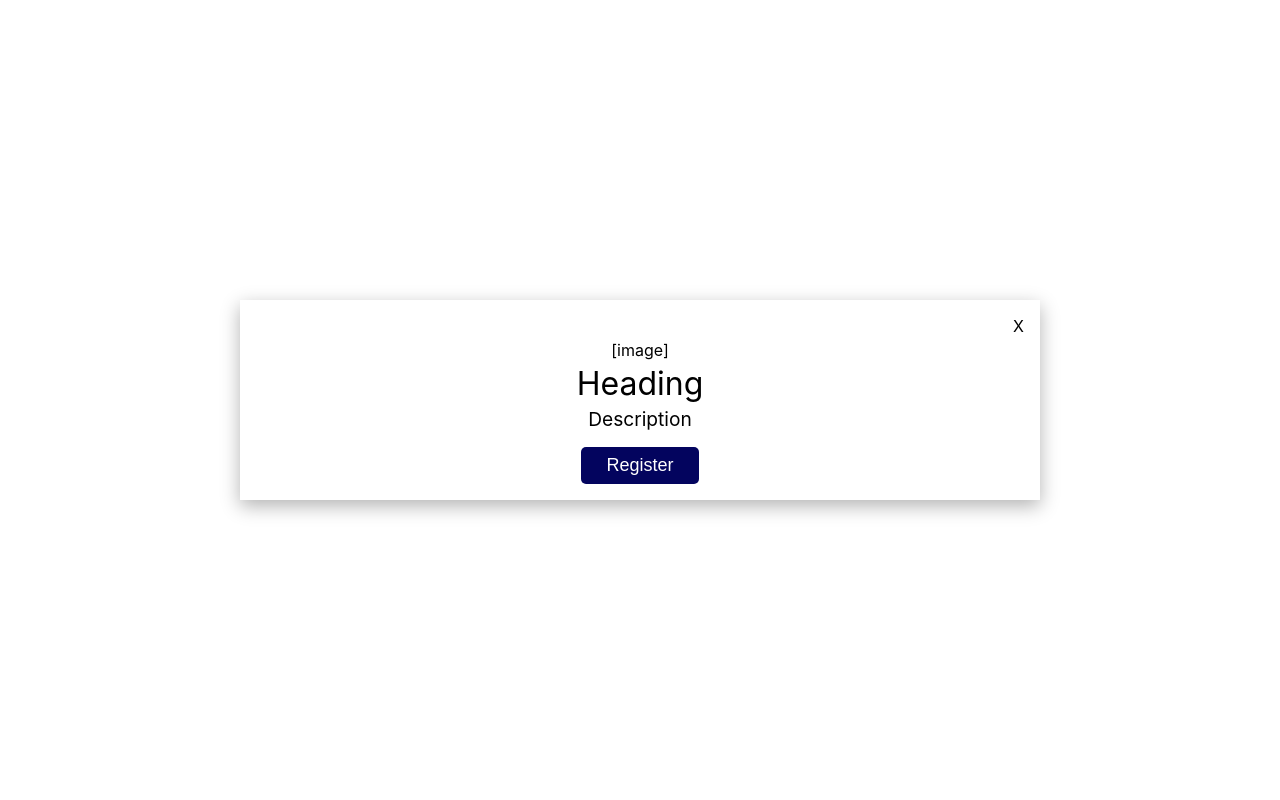
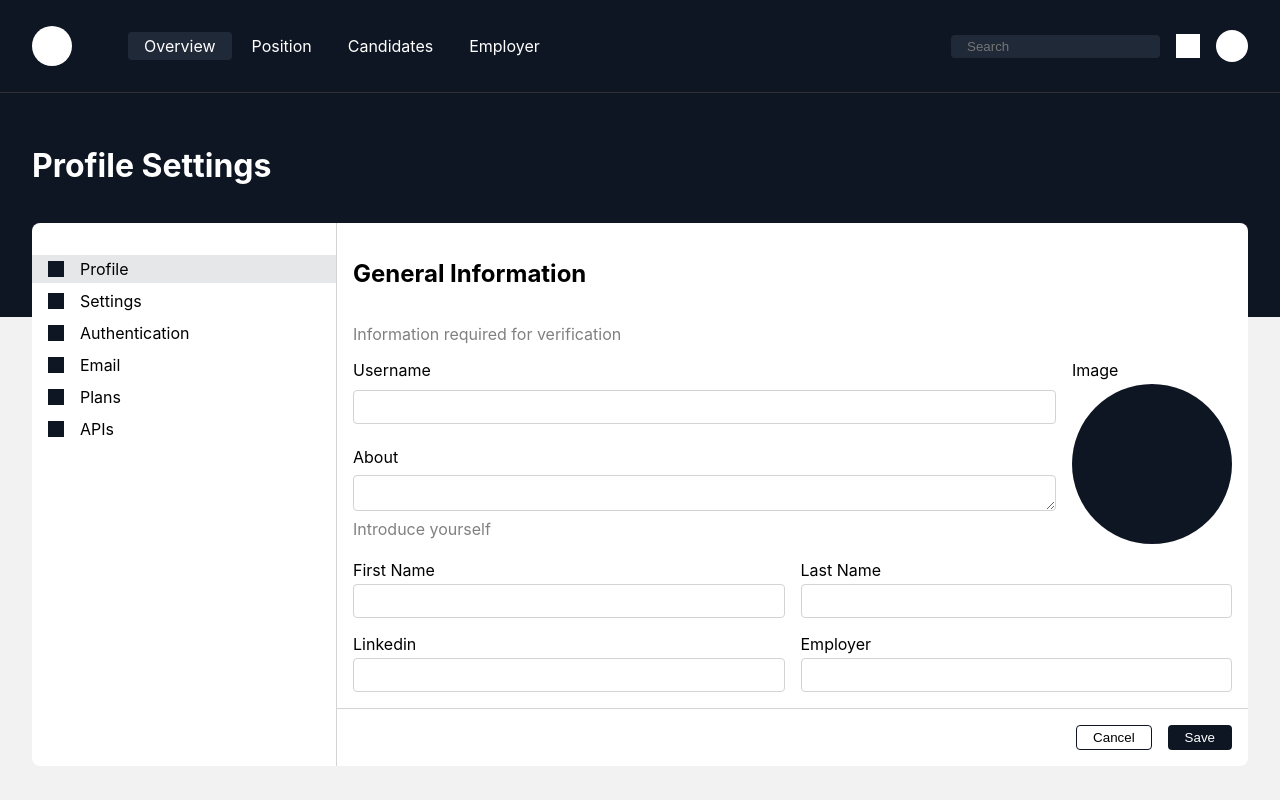
Before and after one commit to razakhalid/react-design-patterns, a React (Create React App) app: page / in a window 1280 px wide. Built offline with nearby package versions, Linux system fonts and the light colour scheme.

Commit message:
completed project

```diff
--- a/src/components/ComponentRenderer.jsx
+++ b/src/components/ComponentRenderer.jsx
@@ -44,6 +44,7 @@ import {Profile} from "./center-pattern/start";
 import {NewProductsList} from "./media-wrapper-pattern/start";
 import {HeroPage} from "./cover-pattern/start";
 import {Modal21} from "./modal/modal";
+import {MainPage} from "./project/main";
 
 // LAYOUT COMPONENT PATTERNS
 const LeftSideComp = ({ title }) => {
@@ -341,7 +342,10 @@ export function ComponentRenderer() {
             {/*<HeroPage></HeroPage>*/}
 
             {/*  Modal  */}
-            <Modal21></Modal21>
+            {/*<Modal21></Modal21>*/}
+
+            {/*  Project  */}
+            <MainPage></MainPage>
         </>
     );
 }
--- a/src/components/columns-pattern/start.jsx
+++ b/src/components/columns-pattern/start.jsx
@@ -4,7 +4,7 @@ import {spaceSchema} from "../common/spaces";
 import {Layers} from "../layers-pattern/start";
 
 export const Columns = styled.div`
-  --columns: ${ ({ columns = 1 }) => columns }
+  --columns: ${ ({ columns = 1 }) => columns };
   display: grid;
   gap: ${(props) => spaceSchema[props.gutter] || spaceSchema.l};
   grid-template-columns: repeat(var(--columns), 1fr);
--- a/src/components/inline-pattern/start.jsx
+++ b/src/components/inline-pattern/start.jsx
@@ -32,7 +32,6 @@ export const Inline = styled(InlineBundle)`
 
   > * {
     min-width: fit-content;
-    flex-basis: calc((40rem - (100% - var(--gutter)))  * 999);
   }
 
   ${({switchAt}) => switchAt && responsive}
--- /dev/null
+++ b/src/components/project/buttons.jsx
@@ -0,0 +1,22 @@
+import {Inline} from "../inline-pattern/start";
+import {Pad} from "../pad-pattern/start";
+import {styled} from "styled-components";
+
+const Button = styled(Pad).attrs(() => ({
+    as: "button",
+    padding: ["s", "l"]
+}))`
+    border-radius: 0.25rem;
+    border: ${ props => props.primary ? "1px solid transparent" : "1px solid #0f1623"};
+    background: ${ props => props.primary ? "#0f1623" : "white" };
+    color: ${ props => props.primary ? "white" : "black"};
+`;
+
+export const Buttons = () => {
+    return (
+        <Inline as={Pad} padding="l" gutter="l" justify="end">
+            <Button>Cancel</Button>
+            <Button primary>Save</Button>
+        </Inline>
+    )
+}
--- /dev/null
+++ b/src/components/project/content.jsx
@@ -0,0 +1,40 @@
+import {styled} from "styled-components";
+import {Pad} from "../pad-pattern/start";
+import {Split} from "../split-pattern/start";
+import {Center} from "../center-pattern/start";
+import {Layers} from "../layers-pattern/start";
+import {SideBar} from "./sidebar";
+import {RightSide} from "./right-side";
+
+export const ContentArea = styled(Pad).attrs(() => ({
+    padding: "xl"
+}))`
+    background-image: linear-gradient(to bottom, #0f1623 14rem, rgb(242,242,242) 14rem);
+`;
+
+const SettingsHeader = styled.header`
+    color: white;
+`
+
+const SettingsPane = styled.main`
+    background: white;
+    border-radius: 0.5rem;
+`
+
+export const Content = () => {
+    return (
+        <ContentArea>
+            <Center as={Layers} gutter="l" maxWidth="85rem">
+                <SettingsHeader>
+                    <h1>Profile Settings</h1>
+                </SettingsHeader>
+                <SettingsPane>
+                    <Split gutter="none" fraction="1/4">
+                        <SideBar/>
+                        <RightSide/>
+                    </Split>
+                </SettingsPane>
+            </Center>
+        </ContentArea>
+    )
+}
--- /dev/null
+++ b/src/components/project/logo.jsx
@@ -0,0 +1,9 @@
+import {styled} from 'styled-components';
+
+export const Logo = styled.div`
+    --size: ${ props => props.size };
+    background: ${ props => props.inverse ? "#0F1623" : "white" };
+    width: var(--size);
+    height: var(--size);
+    ${(props) => !props.square && "border-radius: 50%;"}
+`;
--- /dev/null
+++ b/src/components/project/main.jsx
@@ -0,0 +1,11 @@
+import {MenuBar} from "./menu";
+import {Content} from "./content";
+
+export const MainPage = () => {
+    return (
+        <>
+            <MenuBar/>
+            <Content/>
+        </>
+    )
+}
--- /dev/null
+++ b/src/components/project/menu.jsx
@@ -0,0 +1,56 @@
+import {Inline} from "../inline-pattern/start";
+import {Pad} from "../pad-pattern/start";
+import {styled} from "styled-components";
+import {Logo} from "./logo";
+
+const Menu = styled(Inline).attrs(() => ({
+    as: Pad,
+    padding: ["l", "xl"],
+    gutter: "l",
+    align: "center",
+    stretch: 1
+}))`
+    background: #0F1623;
+    color: white;
+    border-block-end: 1px solid #303030;
+`;
+
+const Item = styled(Pad).attrs(() => ({
+    padding: ["s", "l"],
+    as: "li"
+}))`
+    background: ${ props => (props.active ? "#1f2937" : "transparent")};
+    list-style-type: none;
+    border-radius: 0.25rem;
+`;
+
+const SearchBar = styled(Pad).attrs(() => ({
+    as: "input",
+    padding: ["s", "l"]
+}))`
+    border-radius: 0.25rem;
+    background: #1F2937;
+    border: none;
+    color: white;
+`;
+
+export const MenuBar = () => {
+    return (
+       <div>
+           <Menu>
+               <Logo size="2.5rem"/>
+               <nav>
+                   <Inline as="ul" gutter="s">
+                       <Item active>Overview</Item>
+                       <Item>Position</Item>
+                       <Item>Candidates</Item>
+                       <Item>Employer</Item>
+                   </Inline>
+               </nav>
+               <SearchBar placeholder="Search" type="text"/>
+               <Logo square size="1.5rem"/>
+               <Logo size="2rem"/>
+           </Menu>
+       </div>
+    )
+}
--- /dev/null
+++ b/src/components/project/right-side.jsx
@@ -0,0 +1,81 @@
+import {styled} from "styled-components";
+import {Logo} from "./logo";
+import {Pad} from "../pad-pattern/start";
+import {Layers} from "../layers-pattern/start";
+import {Split} from "../split-pattern/start";
+import {Column, Columns} from "../columns-pattern/start";
+import { Buttons } from "./buttons";
+
+const Form = styled.div`
+    border-inline-start: 1px solid lightgrey;
+    > * + * {
+        border-block-start: 1px solid lightgrey;
+    }
+`;
+
+const Inputs = ({ label, children }) => {
+    return (
+        <Layers as="label" gutter="s">
+            {label}
+            {children}
+        </Layers>
+    )
+}
+
+const Input = styled.input`
+    border-radius: 0.25rem;
+    border: 1px solid lightgrey;
+    color: #303030;
+    height: 30px;
+`
+
+const SubLabel = styled.span`
+    color: grey;
+`;
+
+export const RightSide = () => {
+    return (
+        <Form>
+            <Pad as="section" padding="l">
+                <Layers as="header" gutter="l">
+                    <Layers gutter="l">
+                        <h2>General Information</h2>
+                        <SubLabel>Information required for verification</SubLabel>
+                    </Layers>
+                    <div>
+                        <Split gutter="l" fraction="auto-end">
+                            <Layers gutter="l">
+                                <Inputs label="Username">
+                                    <Input type="text"/>
+                                </Inputs>
+                                <Inputs label="About">
+                                    <Input as="textarea"/>
+                                    <SubLabel>Introduce yourself</SubLabel>
+                                </Inputs>
+                            </Layers>
+                            <Inputs label="Image">
+                                <Logo inverse size="10rem"/>
+                            </Inputs>
+                        </Split>
+                    </div>
+                    <Columns gutter="l" columns={2}>
+
+                        <Inputs label="First Name">
+                            <Input type="text"/>
+                        </Inputs>
+                        <Inputs label="Last Name">
+                            <Input type="text"/>
+                        </Inputs>
+                        <Inputs label="Linkedin">
+                                <Input type="text"/>
+                            </Inputs>
+                        <Inputs label="Employer">
+                            <Input type="text"/>
+                        </Inputs>
+                    </Columns>
+                </Layers>
+            </Pad>
+            <Buttons></Buttons>
+        </Form>
+    )
+}
--- /dev/null
+++ b/src/components/project/sidebar.jsx
@@ -0,0 +1,58 @@
+import {styled} from "styled-components";
+import {Layers} from "../layers-pattern/start";
+import {Logo} from "./logo";
+import {Inline} from "../inline-pattern/start";
+import {Pad} from "../pad-pattern/start";
+
+const SideMenu = styled(Layers).attrs(() => ({
+    as: "ul",
+    gutter: "s"
+}))`
+    list-style-type: none;
+    padding-left: 0;
+`;
+
+const SideMenuItem = styled(Inline).attrs(() => ({
+    as: Pad,
+    gutter: "l",
+    padding: ["s", "l"],
+    align: "center"
+}))`
+    border-inline-start-color: #324972;
+    ${ props => props.active && `
+    background: #1f29371c;`
+    }
+`;
+
+export const SideBar = () => {
+    return (
+        <Pad as="nav" padding={["l", "none"]}>
+            <SideMenu>
+                <SideMenuItem active>
+                    <Logo square inverse size="1rem"/>
+                    Profile
+                </SideMenuItem>
+                <SideMenuItem>
+                    <Logo square inverse size="1rem"/>
+                    Settings
+                </SideMenuItem>
+                <SideMenuItem>
+                    <Logo square inverse size="1rem"/>
+                    Authentication
+                </SideMenuItem>
+                <SideMenuItem>
+                    <Logo square inverse size="1rem"/>
+                    Email
+                </SideMenuItem>
+                <SideMenuItem>
+                    <Logo square inverse size="1rem"/>
+                    Plans
+                </SideMenuItem>
+                <SideMenuItem>
+                    <Logo square inverse size="1rem"/>
+                    APIs
+                </SideMenuItem>
+            </SideMenu>
+        </Pad>
+    )
+}
--- a/src/index.css
+++ b/src/index.css
@@ -5,6 +5,7 @@ body {
     sans-serif;
   -webkit-font-smoothing: antialiased;
   -moz-osx-font-smoothing: grayscale;
+  background: rgb(242,242,242);
 }
 
 code {
```
